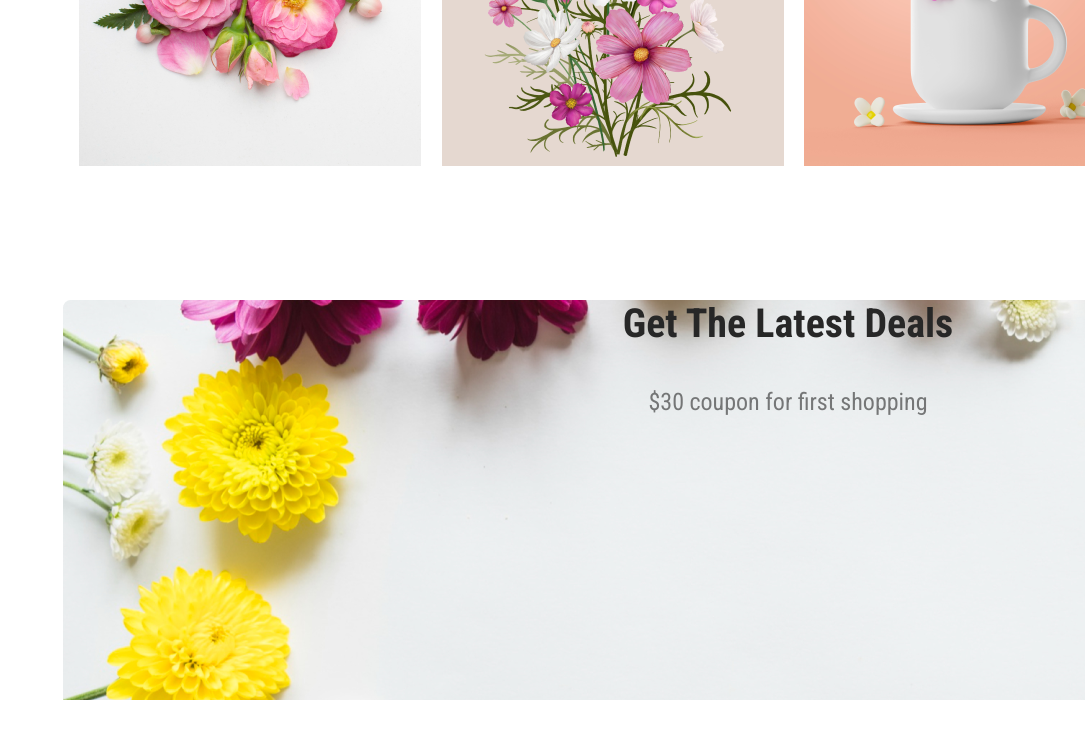
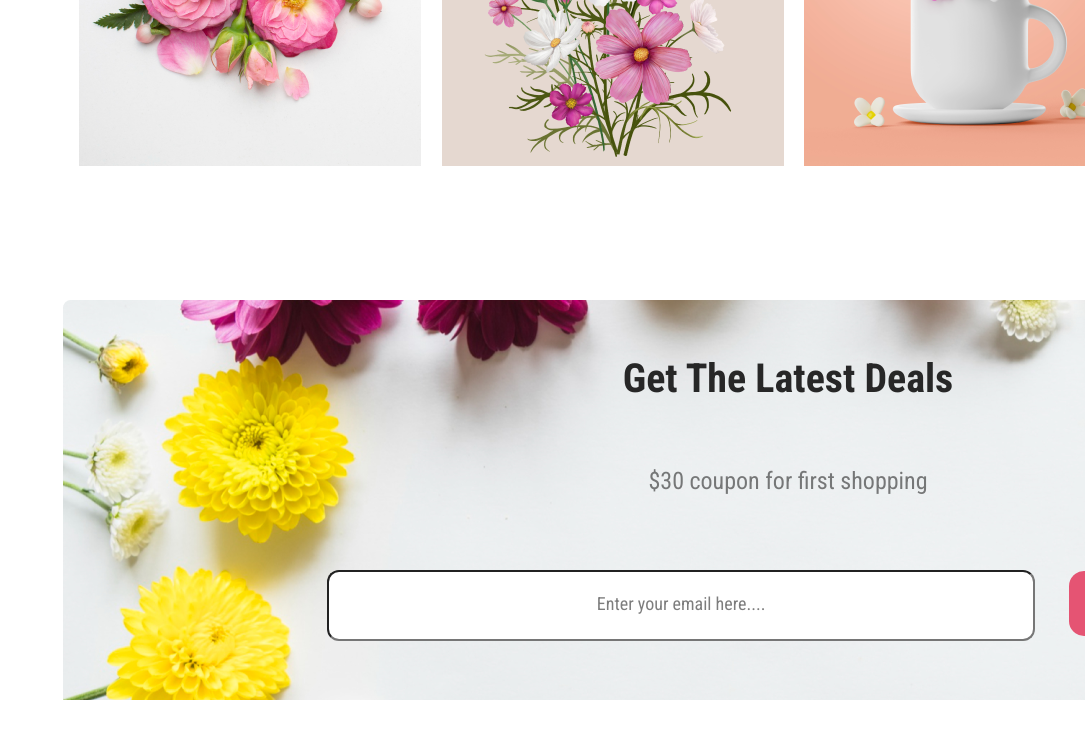
Before and after one commit to Shohan2998/assignment-flower, a plain HTML site: page index.html in a window 1280 px wide. Shown: the part 3652-4390 px from the top of the page, without its empty margins (195-1280 px from the left). Drawn offline with Linux system fonts and the light colour scheme.

Commit message:
deal section completed

```diff
--- a/index.html
+++ b/index.html
@@ -122,6 +122,8 @@
                     <div class="deal-content">
                         <h3>Get The Latest Deals</h3>
                     <p>$30 coupon for first shopping</p>
+                    <div > <input class="email" type="email" placeholder="Enter your email here....">  <button class="btn" id="subscribe"> Subscribe</button></div>
+
                     </div>
 
                 </div>
--- a/style.css
+++ b/style.css
@@ -289,3 +289,30 @@ margin: auto;
     font-weight: 400;
     line-height: 30px;
 }
+
+.deal-content{
+    align-items: center;
+    padding: 15px 100px;
+    display: flex;
+    flex-direction: column;
+}
+
+.email{
+    width: 700px;
+    height: 65px;
+    border-radius: 12px;
+    background: #FFF;
+
+}
+
+#subscribe{
+   margin-left: 30px;
+}
+
+::placeholder{
+    color: rgba(39, 39, 39, 0.60);
+text-align: center;
+font-size: 18px;
+font-style: normal;
+font-weight: 400;
+line-height: normal;
```
